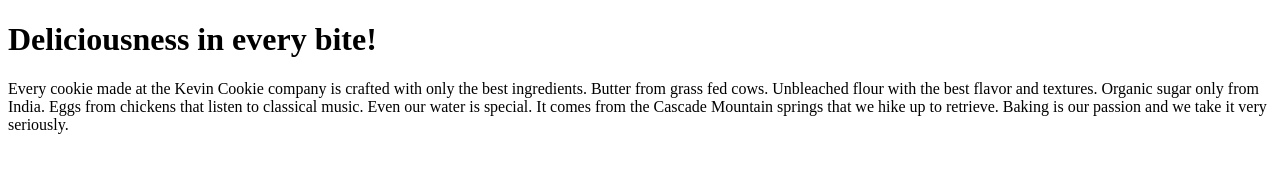
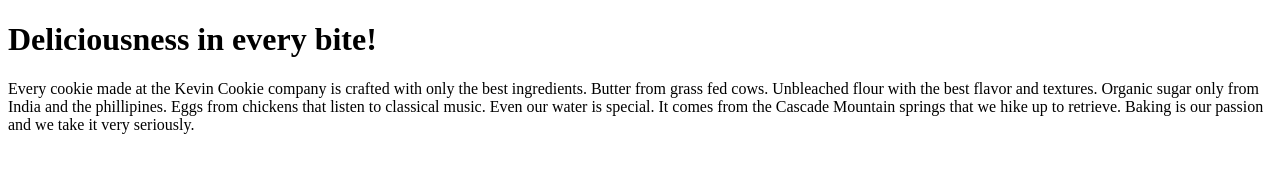
Before and after one commit to i-ramandeepkaur/KevinCookieCompany-com, a plain HTML site: page index.htm in a window 1280 px wide. Drawn offline with Linux system fonts and the light colour scheme.

Commit message:
Update index.htm

```diff
--- a/index.htm
+++ b/index.htm
@@ -4,7 +4,7 @@
 
 <h1>Deliciousness in every bite!</h1>
 
-<p>Every cookie made at the Kevin Cookie company is crafted with only the best ingredients. Butter from grass fed cows. Unbleached flour with the best flavor and textures. Organic sugar only from India. Eggs from chickens that listen to classical music. Even our water is special. It comes from the Cascade Mountain springs that we hike up to retrieve. Baking is our passion and we take it very seriously.</p>
+<p>Every cookie made at the Kevin Cookie company is crafted with only the best ingredients. Butter from grass fed cows. Unbleached flour with the best flavor and textures. Organic sugar only from India and the phillipines. Eggs from chickens that listen to classical music. Even our water is special. It comes from the Cascade Mountain springs that we hike up to retrieve. Baking is our passion and we take it very seriously.</p>
 
 
 </body>
```
